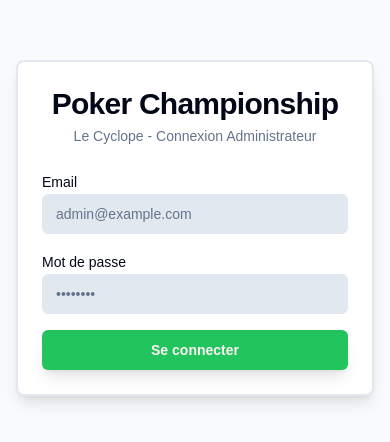
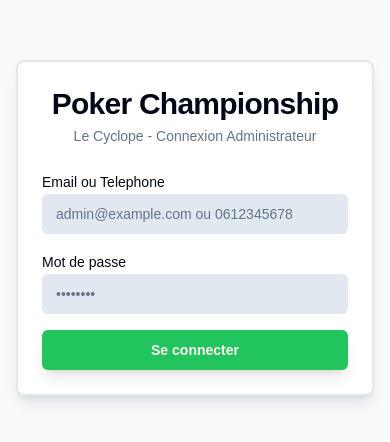
Before and after one commit to gmaknn/poker-championship, a Next.js app: page /login in a window 390 px wide. Shown: the part 194-636 px from the top of the page. Built offline with nearby package versions, Linux system fonts and the light colour scheme; no server answers; the database is empty.

Commit message:
fix: permettre login par telephone sur page admin (#90)
Change type="email" en type="text" pour accepter email ou telephone.

Co-authored-by: Claude Opus 4.5 <noreply@anthropic.com>

```diff
--- a/scripts/recipe/helpers.ts
+++ b/scripts/recipe/helpers.ts
@@ -150,7 +150,7 @@ export async function loginAdmin(
   reporter: Reporter
 ): Promise<string> {
   await page.goto(`${CONFIG.BASE_URL}/login`);
-  await page.fill('input[type="email"]', CONFIG.ADMIN_EMAIL);
+  await page.fill('input#email', CONFIG.ADMIN_EMAIL);
   await page.fill('input[type="password"]', CONFIG.ADMIN_PASSWORD);
 
   await Promise.all([
--- a/src/app/login/page.tsx
+++ b/src/app/login/page.tsx
@@ -54,12 +54,12 @@ export default function LoginPage() {
           <form onSubmit={handleSubmit} className="space-y-4">
             <div className="space-y-2">
               <label htmlFor="email" className="text-sm font-medium">
-                Email
+                Email ou Telephone
               </label>
               <Input
                 id="email"
-                type="email"
-                placeholder="admin@example.com"
+                type="text"
+                placeholder="admin@example.com ou 0612345678"
                 value={email}
                 onChange={(e) => setEmail(e.target.value)}
                 required
```
